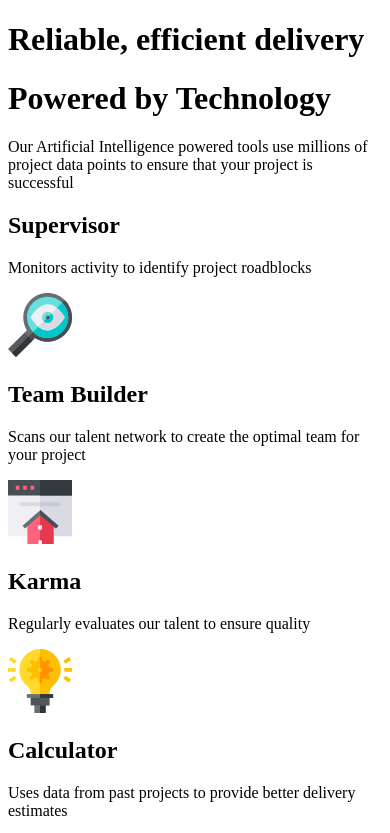
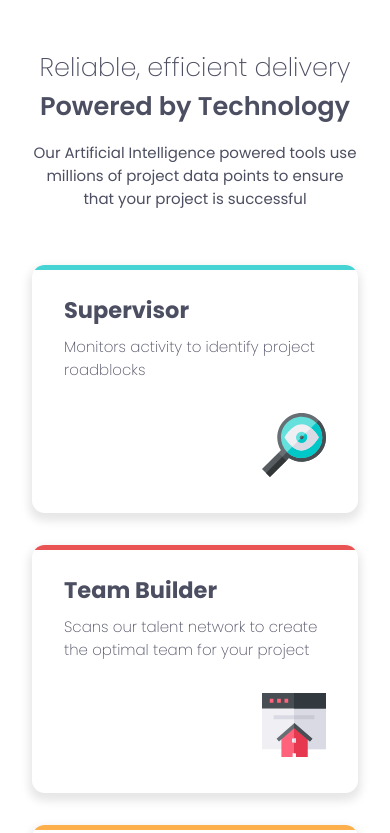
Before and after one commit to shrigel/four-card-feature-section, a plain HTML site: page index.html in a window 390 px wide. Shown: the top 833 px of the page. Drawn offline with Linux system fonts and the light colour scheme.

Commit message:
feat: implement responsive card layout using SCSS and update HTML structure

```diff
--- a/index.html
+++ b/index.html
@@ -20,41 +20,45 @@
 
 <body>
 
+  <header>
+    <h1 class="fw-light">Reliable, efficient delivery</h1>
+    <h1 class="fw-semibold">Powered by Technology</h1>
+
+    <p class="fw-regular">Our Artificial Intelligence powered tools use millions of project data points to ensure that
+      your project is successful</p>
+  </header>
+
   <main>
 
-    <h1>Reliable, efficient delivery</h1>
-    <h1>Powered by Technology</h1>
-
-    <p>Our Artificial Intelligence powered tools use millions of project data points to ensure that your project is
-      successful</p>
-
     <div class="container">
-      <div class="card">
+      <div class="sm-container">
+        <div class="card cyan">
           <h2>Supervisor</h2>
           <p>Monitors activity to identify project roadblocks</p>
           <img src="./images/icon-supervisor.svg" alt="Supervisor">
         </div>
       </div>
 
-    <div class="container">
-      <div class="card">
+      <div class="sm-container">
+        <div class="card red">
           <h2>Team Builder</h2>
           <p>Scans our talent network to create the optimal team for your project</p>
           <img src="./images/icon-team-builder.svg" alt="Team Builder">
         </div>
 
-      <div class="card">
+        <div class="card orange">
           <h2>Karma</h2>
           <p>Regularly evaluates our talent to ensure quality</p>
           <img src="./images/icon-karma.svg" alt="Karma">
         </div>
       </div>
 
-    <div class="container">
-      <div class="card">
+      <div class="sm-container">
+        <div class="card blue">
           <h2>Calculator</h2>
           <p>Uses data from past projects to provide better delivery estimates</p>
           <img src="./images/icon-calculator.svg" alt="Calculator">
+        </div>
       </div>
     </div>
 
--- a/styling/styles.scss
+++ b/styling/styles.scss
@@ -19,3 +19,168 @@
     --fw-regular: 400;
     --fw-semibold: 600;
 }
+
+body {
+    background-color: var(--white);
+
+    font-family: var(--font-poppins);
+    font-size: var(--body-font-size);
+    font-weight: var(--fw-light);
+    color: var(--grey-500);
+
+    min-height: 100vh;
+
+    display: flex;
+    flex-direction: column;
+    align-items: center;
+    margin: 0;
+    padding: 3rem 2rem;
+
+    @media (min-width:600px) {
+        padding: 6rem;
+    }
+}
+
+header {
+    display: flex;
+    flex-direction: column;
+    text-align: center;
+    align-items: center;
+    justify-content: center;
+
+    margin-bottom: 2.5rem;
+
+    h1 {
+        margin: 0;
+
+        @media (max-width: 600px) {
+            font-size: 1.6rem;
+        }
+    }
+
+    p {
+        max-width: 31.25rem;
+    }
+}
+
+main {
+    display: flex;
+    flex-direction: column;
+    justify-content: center;
+    align-items: center;
+}
+
+.container {
+    display: flex;
+    flex-direction: column;
+    justify-content: center;
+    align-items: center;
+
+    gap: 2rem;
+
+    .sm-container {
+        width: 100%;
+        display: flex;
+        flex-direction: column;
+        gap: 2rem;
+
+        @media (min-width: 600px) {
+            width: 33%;
+        }
+    }
+
+    @media (min-width: 600px) {
+        flex-direction: row;
+    }
+}
+
+.card {
+    display: flex;
+    flex-direction: column;
+    justify-content: center;
+
+    min-height: 15rem;
+
+    position: relative;
+    overflow: hidden;
+
+    padding: 0 2rem 0.5rem;
+
+    border-radius: 0.8rem;
+    box-shadow: 0 5px 10px 3px rgba(0, 0, 0, 0.1);
+
+    h2 {
+        margin: 0;
+        margin-bottom: 0.5rem;
+    }
+
+    p {
+        margin: 0;
+        margin-bottom: 2rem;
+    }
+
+    img {
+        width: 4rem;
+        align-self: flex-end;
+    }
+}
+
+.cyan {
+    &::before {
+        position: absolute;
+        content: "";
+        top: 0;
+        left: 0;
+        width: 100%;
+        height: 5px;
+        background-color: var(--cyan);
+    }
+}
+
+.red {
+    &::before {
+        position: absolute;
+        content: "";
+        top: 0;
+        left: 0;
+        width: 100%;
+        height: 5px;
+        background-color: var(--red);
+    }
+}
+
+.orange {
+    &::before {
+        position: absolute;
+        content: "";
+        top: 0;
+        left: 0;
+        width: 100%;
+        height: 5px;
+        background-color: var(--orange);
+    }
+}
+
+.blue {
+    &::before {
+        position: absolute;
+        content: "";
+        top: 0;
+        left: 0;
+        width: 100%;
+        height: 5px;
+        background-color: var(--blue);
+    }
+}
+
+.fw-light {
+    font-weight: var(--fw-light);
+}
+
+.fw-regular {
+    font-weight: var(--fw-regular);
+}
+
+.fw-semibold {
+    font-weight: var(--fw-semibold);
+}
```
Also changed, not shown: styling/styles.css, 1 other file. Lines whose indentation alone changed are shown as unchanged.
